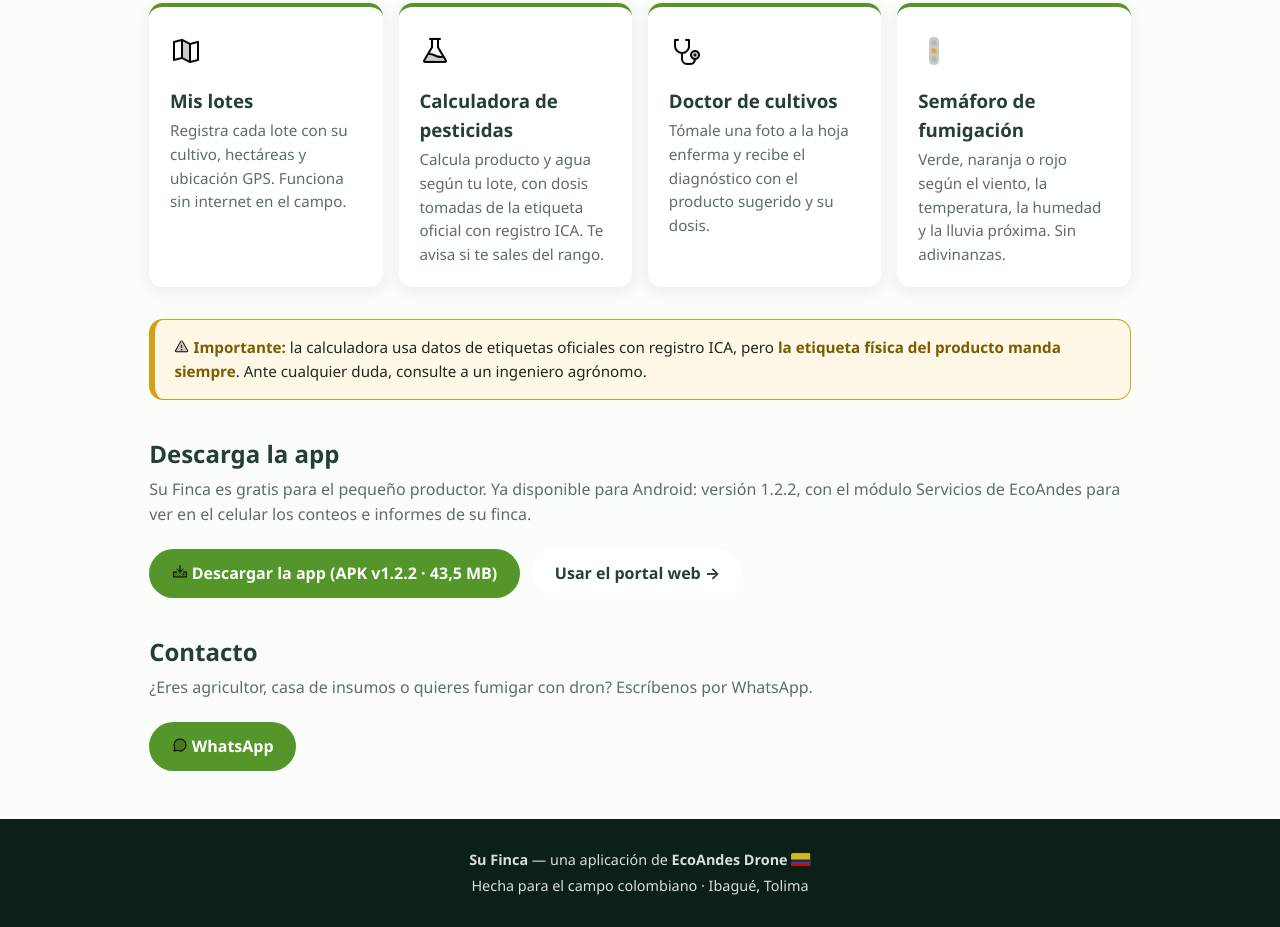
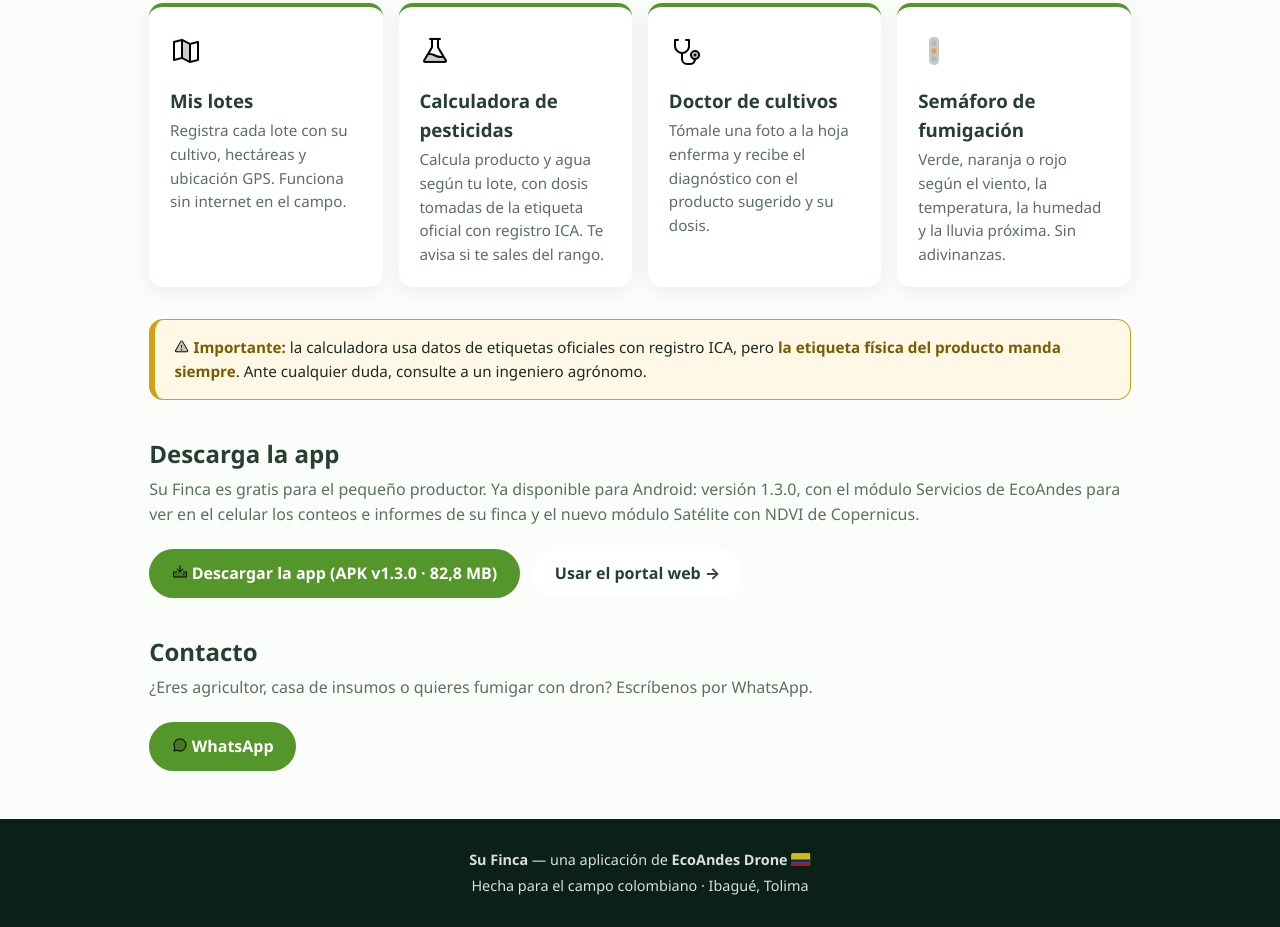
Before and after one commit to Ecoandesdrone/ecoandesdrone.github.io, a plain HTML site: page su-finca/index.html in a window 1280 px wide. Shown: the part 578-1505 px from the top of the page. Drawn offline with Linux system fonts and the light colour scheme.

Commit message:
Su Finca app 1.3.0 (versionCode 16): módulo Satélite con NDVI de Copernicus, APK nuevo versionado y enlace de descarga al día — orden del dueño 2026-11-14

```diff
--- a/su-finca/index.html
+++ b/su-finca/index.html
@@ -70,11 +70,12 @@
 
   <h2 class="seccion-titulo" id="descargar">Descarga la app</h2>
   <p class="seccion-sub">
-    Su Finca es gratis para el pequeño productor. Ya disponible para Android: versión 1.2.2,
-    con el módulo Servicios de EcoAndes para ver en el celular los conteos e informes de su finca.
+    Su Finca es gratis para el pequeño productor. Ya disponible para Android: versión 1.3.0,
+    con el módulo Servicios de EcoAndes para ver en el celular los conteos e informes de su finca
+    y el nuevo módulo Satélite con NDVI de Copernicus.
   </p>
   <div class="botones">
-    <a class="btn btn-primario" href="SuFinca-v1.2.2.apk" download><svg class="ic" aria-hidden="true" focusable="false"><use href="../assets/iconos.svg#ic-descargar-app"></use></svg> Descargar la app (APK v1.2.2 · 43,5 MB)</a>
+    <a class="btn btn-primario" href="SuFinca-v1.3.0.apk" download><svg class="ic" aria-hidden="true" focusable="false"><use href="../assets/iconos.svg#ic-descargar-app"></use></svg> Descargar la app (APK v1.3.0 · 82,8 MB)</a>
     <a class="btn btn-claro" href="portal.html">Usar el portal web →</a>
   </div>
 
```
Also changed, not shown: 1 other file.
